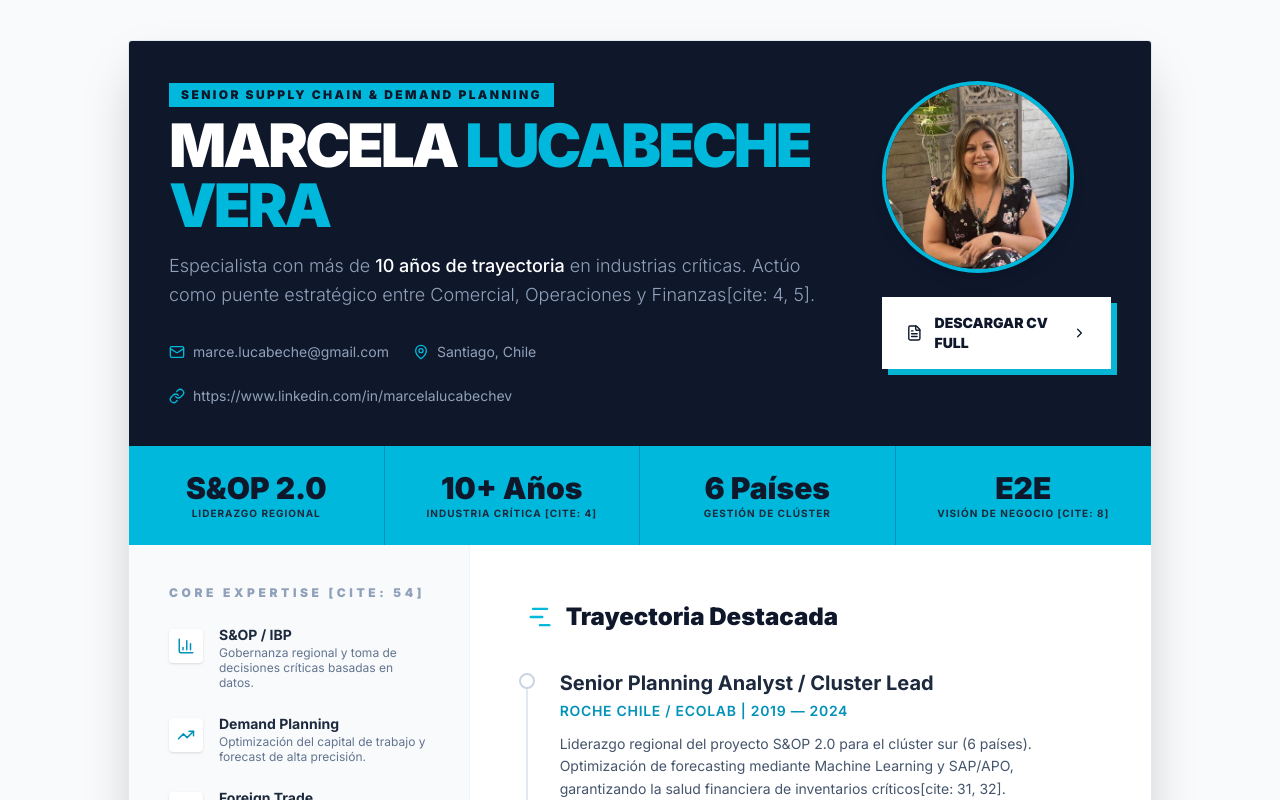
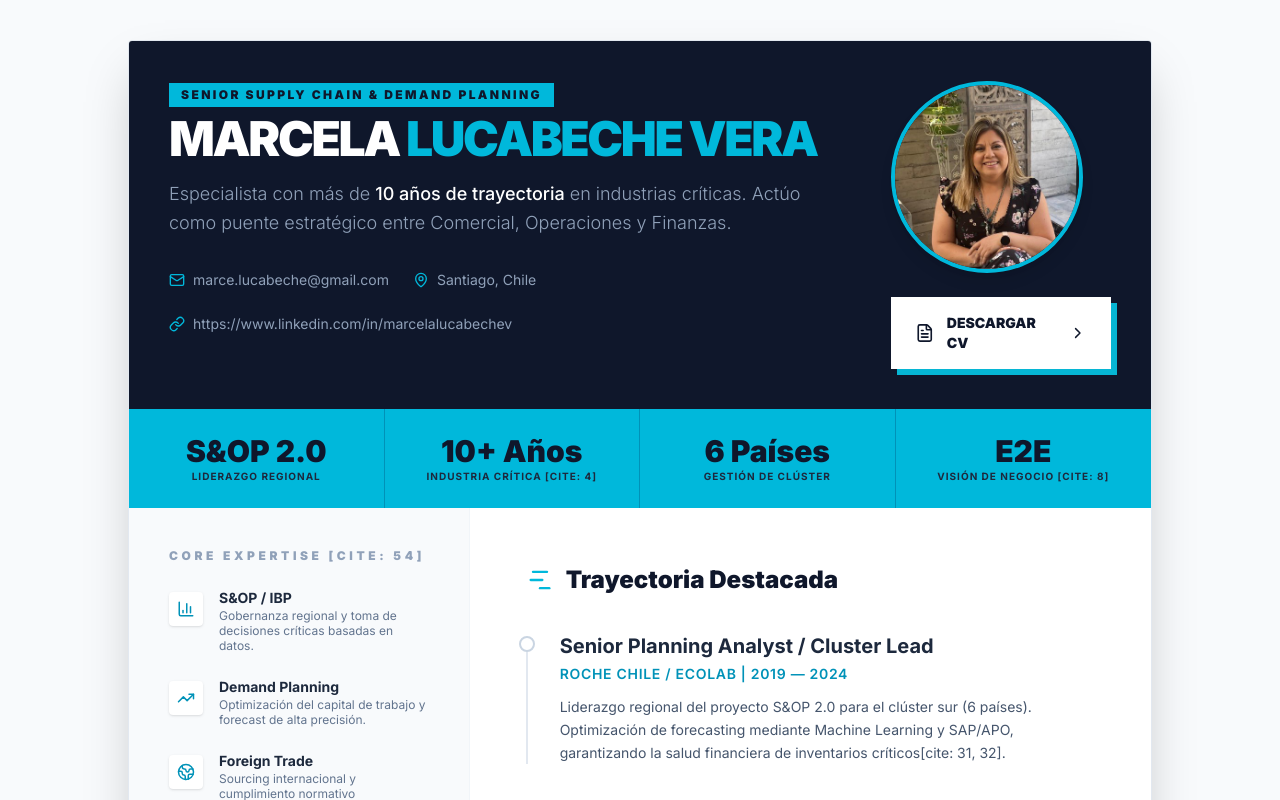
Before and after one commit to jsnavarrog-gif/cv-mlucabechev, a Next.js app: page / in a window 1280 px wide. Shown: the top 800 px of the page. Built offline with nearby package versions, Linux system fonts and the light colour scheme.

Commit message:
Cambios estéticos

```diff
--- a/app/page.tsx
+++ b/app/page.tsx
@@ -53,11 +53,11 @@ export default function CVMarcela() {
             <div className="inline-block bg-cyan-500 text-slate-900 px-3 py-1 text-xs font-black uppercase tracking-[0.2em] mb-2">
               Senior Supply Chain & Demand Planning
             </div>
-            <h1 className="text-4xl md:text-6xl font-black tracking-tighter uppercase">
+            <h1 className="text-4xl md:text-5xl font-black tracking-tighter uppercase">
               Marcela <span className="text-cyan-500">Lucabeche Vera</span>
             </h1>
             <p className="text-slate-400 text-lg font-light max-w-2xl leading-relaxed">
-              Especialista con más de <span className="text-white font-medium">10 años de trayectoria</span> en industrias críticas. Actúo como puente estratégico entre Comercial, Operaciones y Finanzas[cite: 4, 5].
+              Especialista con más de <span className="text-white font-medium">10 años de trayectoria</span> en industrias críticas. Actúo como puente estratégico entre Comercial, Operaciones y Finanzas.
             </p>
             <div className="flex flex-wrap gap-6 pt-4 text-sm text-slate-400">
               <span className="flex items-center gap-2"><Mail size={16} className="text-cyan-500"/> marce.lucabeche@gmail.com</span>
@@ -76,7 +76,7 @@ export default function CVMarcela() {
               download
               className="group flex items-center gap-3 bg-white text-slate-900 px-6 py-4 rounded-none font-black uppercase text-sm hover:bg-cyan-500 transition-all shadow-[6px_6px_0px_0px_rgba(6,182,212,1)]"
             >
-              <FileText size={20}/> Descargar CV Full <ChevronRight size={18} className="group-hover:translate-x-1 transition-transform"/>
+              <FileText size={20}/> Descargar CV<ChevronRight size={18} className="group-hover:translate-x-1 transition-transform"/>
             </a>
           </div>
         </div>
```
